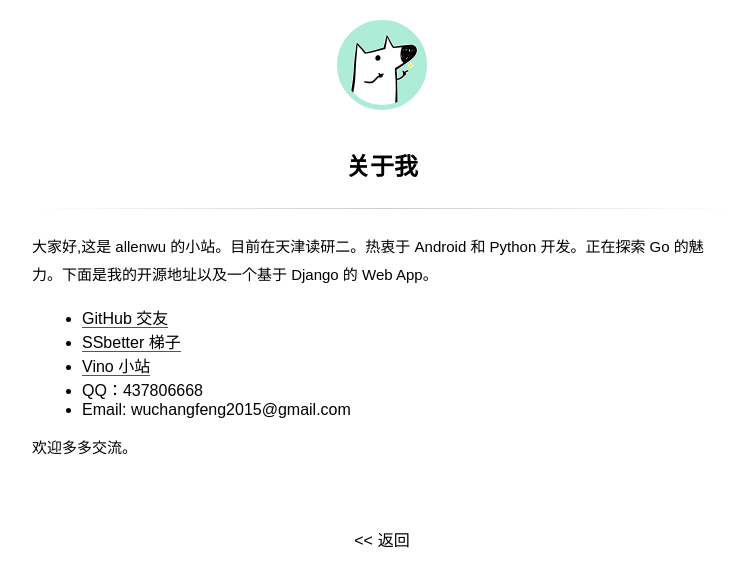
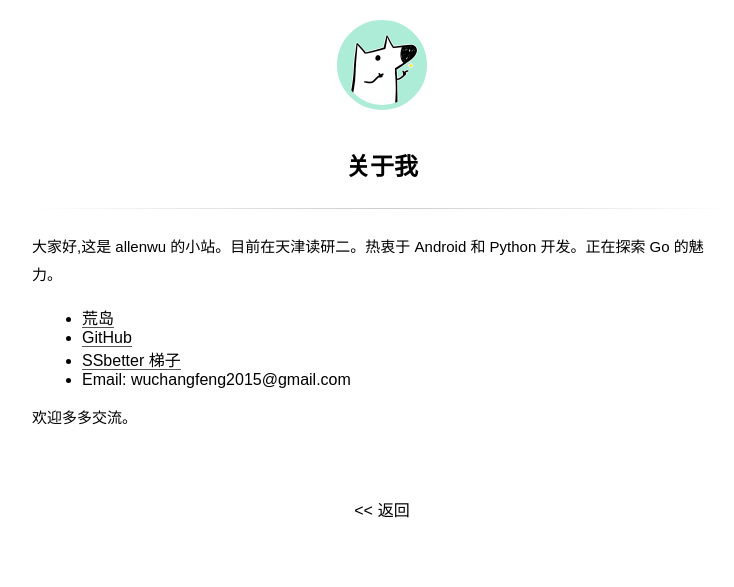
Before and after one commit to wuchangfeng/wuchangfeng.github.io, a Jekyll site: the page built from about.md, in a window 1280 px wide. Shown: the top 587 px of the page, without its empty margins (258-992 px from the left). Built offline with Jekyll 4.4.1, drawn with Linux system fonts in a browser that asks for light colours; some web fonts are replaced; comment, search, counter and statistics services are not loaded.

Commit message:
add a diary

```diff
--- a/about.md
+++ b/about.md
@@ -2,12 +2,11 @@
 title: 关于我
 ---
 
-大家好,这是  allenwu 的小站。目前在天津读研二。热衷于 Android 和 Python 开发。正在探索 Go 的魅力。下面是我的开源地址以及一个基于 Django 的 Web App。
+大家好,这是  allenwu 的小站。目前在天津读研二。热衷于 Android 和 Python 开发。正在探索 Go 的魅力。
 
-* [GitHub 交友](https://github.com/wuchangfeng)
+* [荒岛](http://allenwu.itscoder.com/diary)
+* [GitHub ](https://github.com/wuchangfeng)
 * [SSbetter 梯子](http://t.cn/RfNFpNZ)
-* [Vino 小站](http://vino.pythonanywhere.com)
-* QQ：437806668
 * Email: wuchangfeng2015@gmail.com
 
 欢迎多多交流。
```
